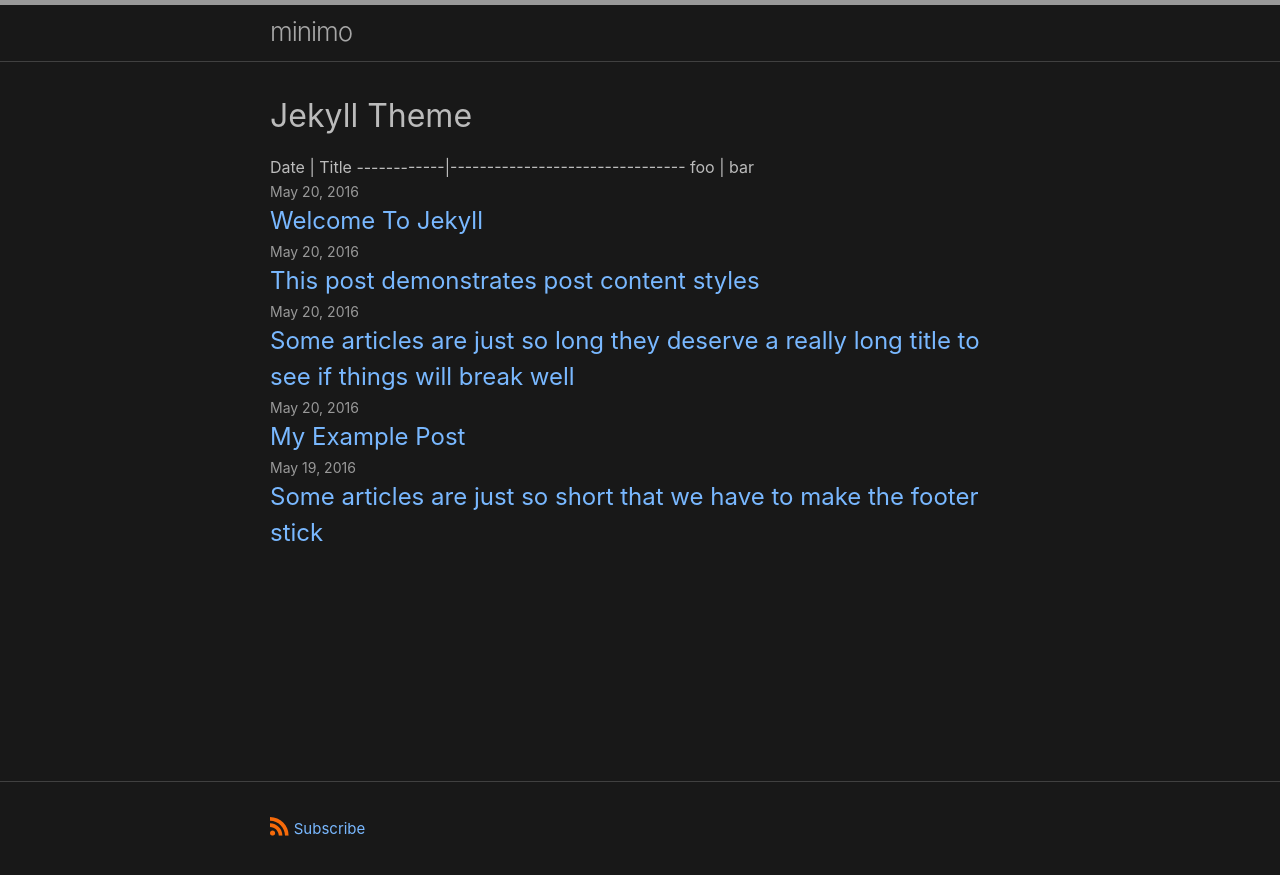
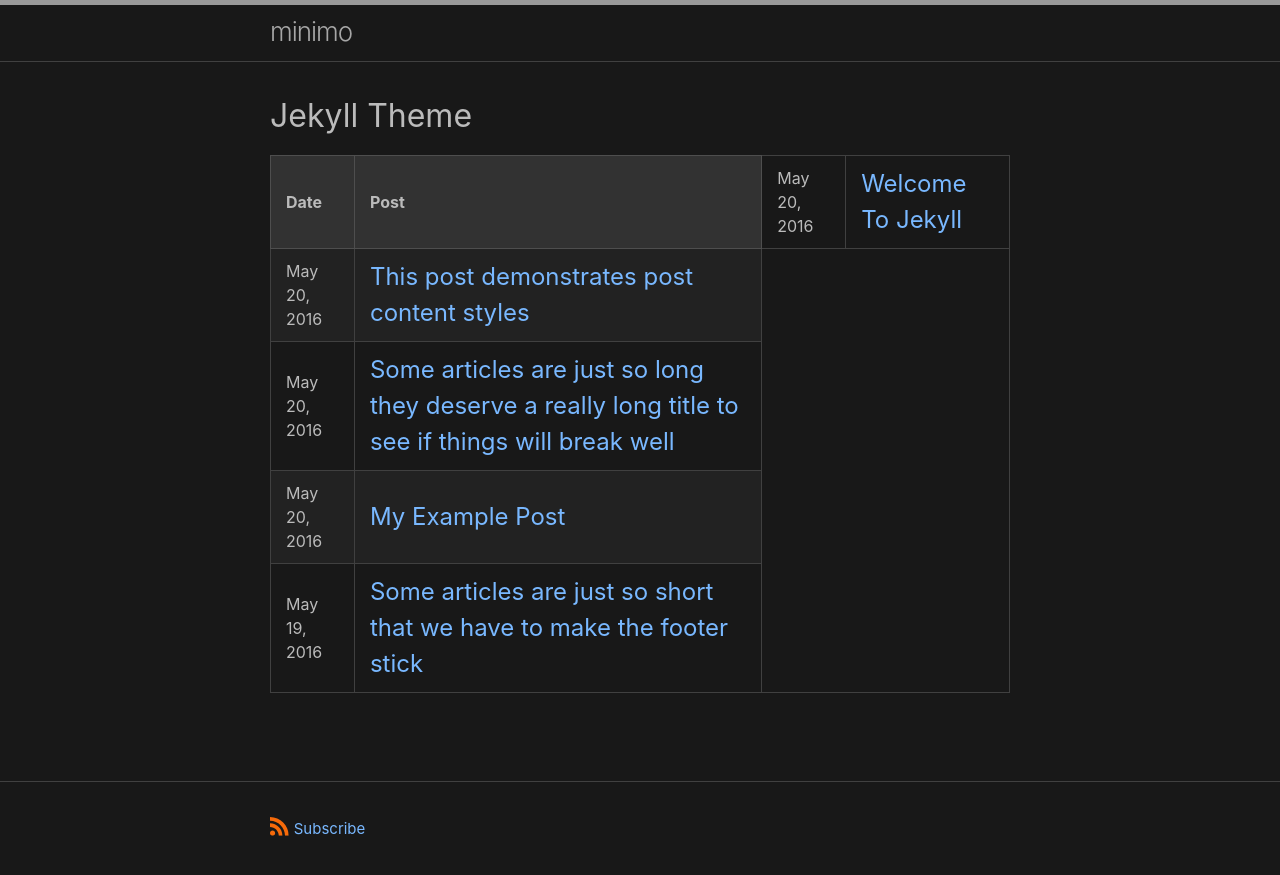
Before and after one commit to NadimGhaznavi/minimo, a Jekyll site: the page built from index.md, in a window 1280 px wide. Shown: the top 875 px of the page. Built offline with Jekyll 4.4.1, drawn with Linux system fonts in a browser that asks for light colours; our own code applies the rules of GitHub Pages for plain Markdown files.

Commit message:
changed structure

```diff
--- a/_layouts/home.html
+++ b/_layouts/home.html
@@ -21,18 +21,13 @@ layout: base
     {%- if page.list_title -%}
       <h2 class="post-list-heading">{{ page.list_title }}</h2>
     {%- endif -%}
-    Date        | Title
-    ------------|--------------------------------
-    foo         | bar
-    <ul class="post-list">
-      {%- assign date_format = site.minima.date_format | default: "%b %-d, %Y" -%}
-      {%- for post in posts -%}
-      <span class="post-meta">{{ post.date | date: date_format }}</span>
-      <a class="post-link" href="{{ post.url | relative_url }}">
-	 {{ post.title | escape }}
-      </a>
-      {%- endfor -%}
-    </ul>
+    {%- assign date_format = site.minima.date_format | default: "%b %-d, %Y" -%}
+    <table><tr><th>Date</th><th>Post</th>
+    {%- for post in posts -%}
+      <td>{{ post.date | date: date_format }}</td>
+      <td><a class="post-link" href="{{ post.url | relative_url }}"> {{ post.title | escape }}</a></td></tr>
+    {%- endfor -%}
+    </table>
 
     {% if site.paginate %}
       <div class="pager">
```
